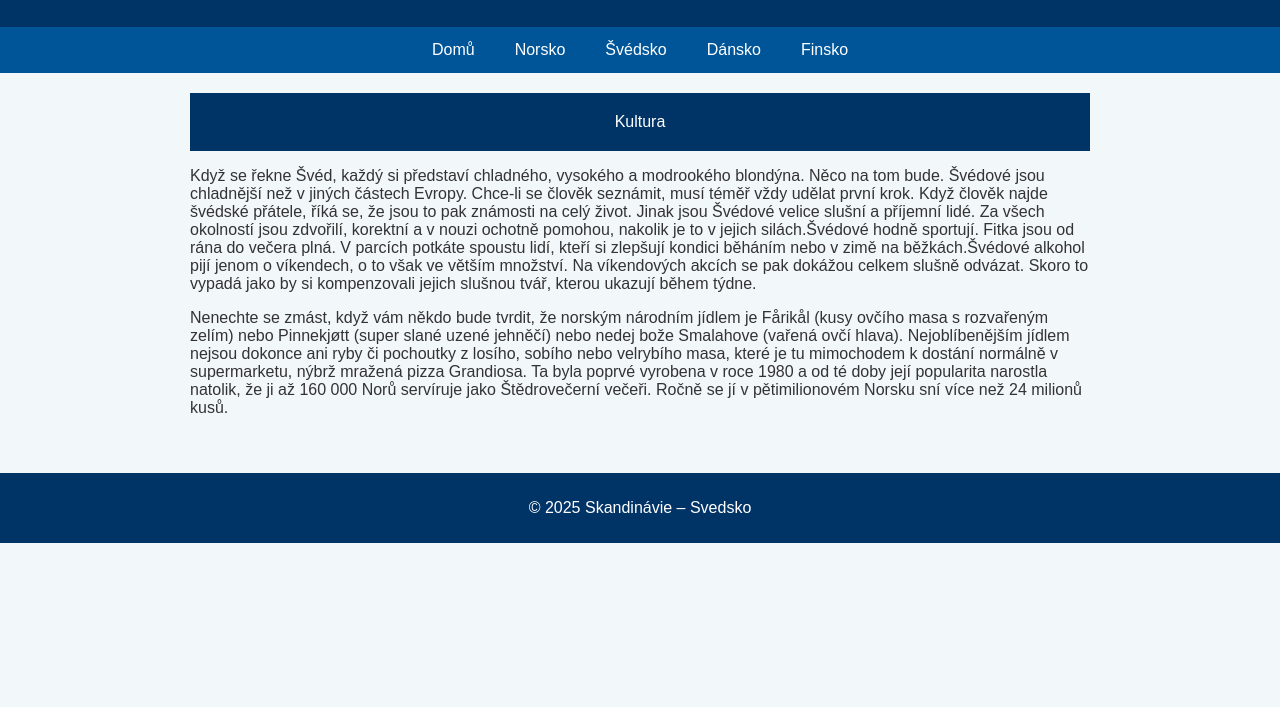
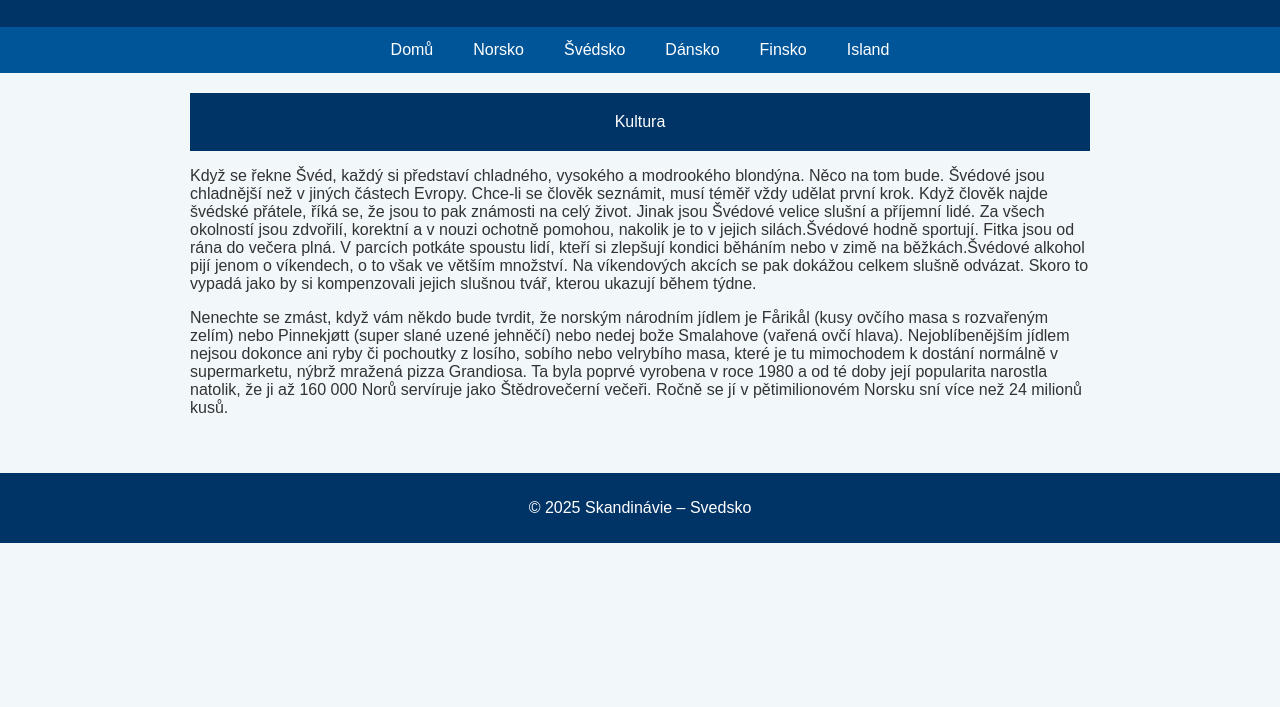
Before and after one commit to karlapergler/webovky-skand, a plain HTML site: page svedsko-kultura.html in a window 1280 px wide. Shown: the part 93-800 px from the top of the page. Drawn offline with Linux system fonts and the light colour scheme.

Commit message:
Update svedsko-kultura.html

```diff
--- a/svedsko-kultura.html
+++ b/svedsko-kultura.html
@@ -11,6 +11,7 @@
     <a href="svedsko.html">Švédsko</a>
     <a href="dansko.html">Dánsko</a>
     <a href="finsko.html">Finsko</a>
+    <a href="island.html">Island</a>
   </nav>
 <main>
     <header>Kultura</header>
```
